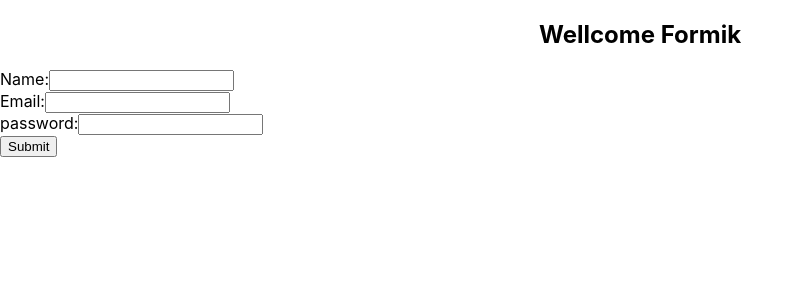
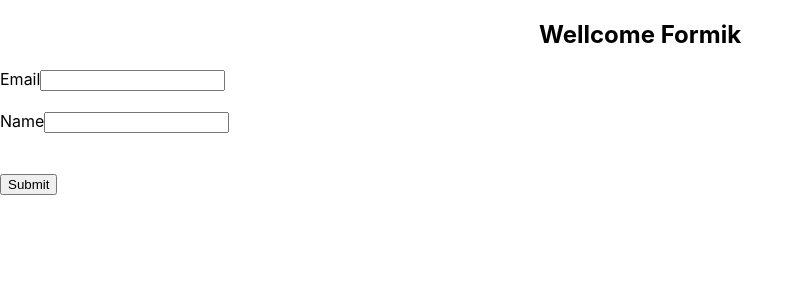
Before and after one commit to abusayed22/Formik-prcticing, a React (Create React App) app: page / in a window 1280 px wide. Shown: the top 300 px of the page, without its empty margins (0-804 px from the left). Built offline with nearby package versions, Linux system fonts and the light colour scheme.

Commit message:
dynamic form handle

```diff
--- a/src/App.js
+++ b/src/App.js
@@ -1,10 +1,11 @@
 import Register from "./components/OldRegister";
+import FormContainer from "./components/realForms/FormContainer";
 
 function App() {
   return (
     <div className="App">
       <h2 style={{textAlign:'center'}}>Wellcome Formik </h2>
-      <Register />
+      <FormContainer />
     </div>
   );
 }
--- a/src/components/OldRegister.js
+++ b/src/components/OldRegister.js
@@ -9,7 +9,7 @@
         password: ''
     };
     const onSubmit = (value) => {
-        console.log(value);
+        // console.log(value);
     }
     const validate = (value) => {
         let error = {};
@@ -28,7 +28,7 @@
             if (!value.password) {
                 error.password = 'Required'
             }
-            console.log(error);
+            // console.log(error);
             return error;
     }
 
@@ -46,7 +46,7 @@
         validationSchema   //TODO: validation with yup lib
     })
 
-    console.log('visited indivisul' , formik.touched);
+    // console.log('visited indivisul' , formik.touched);
 
 
     return (<div style={{ width: '300px', height: "70vh", }}>
--- /dev/null
+++ b/src/components/TextError.js
@@ -0,0 +1,11 @@
+import React from 'react';
+
+function TextError(props) {
+    return (
+        <div className={{color: 'red'}}>
+            {props.children}
+        </div>
+    );
+}
+
+export default TextError;
--- /dev/null
+++ b/src/components/realForms/FormContainer.js
@@ -0,0 +1,50 @@
+import React from "react";
+import * as yup from "yup";
+import { Field, Form, Formik } from "formik";
+import InputFormik from "./InputFormik";
+import FormController from "./FormController";
+
+function FormContainer(props) {
+  const initialValues = {
+    name: "",
+  };
+  const onSubmit = (value) => {
+    console.log("from data", value);
+  };
+  const validationSchema = yup.object({
+    email: yup.string().required("required!").email('Email'),
+    name: yup.string().required("please entre your name"),
+  });
+  return (
+    <div className="mx-auto w-96">
+      <Formik
+        initialValues={initialValues}
+        onSubmit={onSubmit}
+        validationSchema={validationSchema}
+      >
+        {(formik) => (
+          <Form>
+            <FormController
+              control="input"
+              label="Email"
+              type="email"
+              name="email"
+            />
+            <br />
+            <FormController
+              control="input"
+              label="Name"
+              type="text"
+              name="name"
+            />
+            <br />
+            <br />
+            <button type="submit">Submit</button>
+          </Form>
+        )}
+      </Formik>
+    </div>
+  );
+}
+
+export default FormContainer;
--- /dev/null
+++ b/src/components/realForms/FormController.js
@@ -0,0 +1,20 @@
+import React from 'react';
+import InputFormik from './InputFormik';
+
+function FormController(props) {
+    const {control,...rest} = props
+        switch (control) {
+            case 'input':
+                return <InputFormik {...rest} />
+            case 'textarea':
+            case 'select':
+            case 'radio':
+            case 'checkbox':
+            case 'date':
+
+            default:
+                return null
+        }
+}
+
+export default FormController;
--- /dev/null
+++ b/src/components/realForms/InputFormik.js
@@ -0,0 +1,16 @@
+import { ErrorMessage, Field } from "formik";
+import React from "react";
+import TextError from "../TextError";
+
+function InputFormik(props) {
+  const { label, type, name } = props;
+  return (
+    <div className="form-cotrol">
+      <label htmlFor={label}>{label}</label>
+      <Field id={name} type={type} name={name} className="w-96" />
+      <ErrorMessage name={name} component={TextError}/>
+    </div>
+  );
+}
+
+export default InputFormik;
```
Also changed, not shown: src/components/Register.js (+2 -20 lines).
